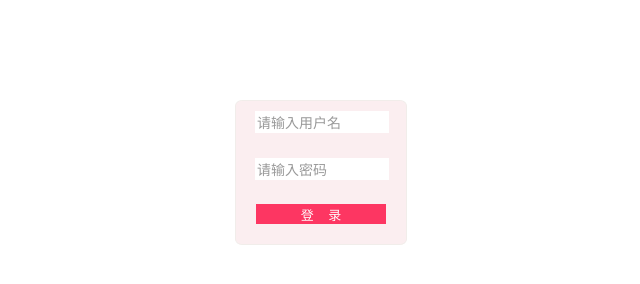
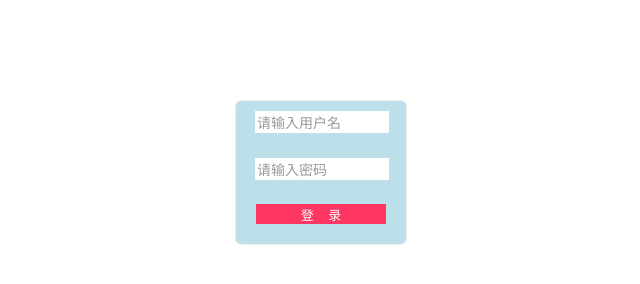
Before and after one commit to icelylee/myPC, a plain HTML site: page login.html in a window 1280 px wide. Shown: the whole page, without its empty margins (319-959 px from the left). Drawn offline with Linux system fonts and the light colour scheme.

Commit message:
Update login.html

```diff
--- a/login.html
+++ b/login.html
@@ -10,7 +10,7 @@
             border: 1px solid #eee9e6;
             margin:100px auto;
             border-radius: 4%;
-            background: #fbebed;
+            background:lightblue;
             opacity: 0.8;
         }
         form input.input{
```
